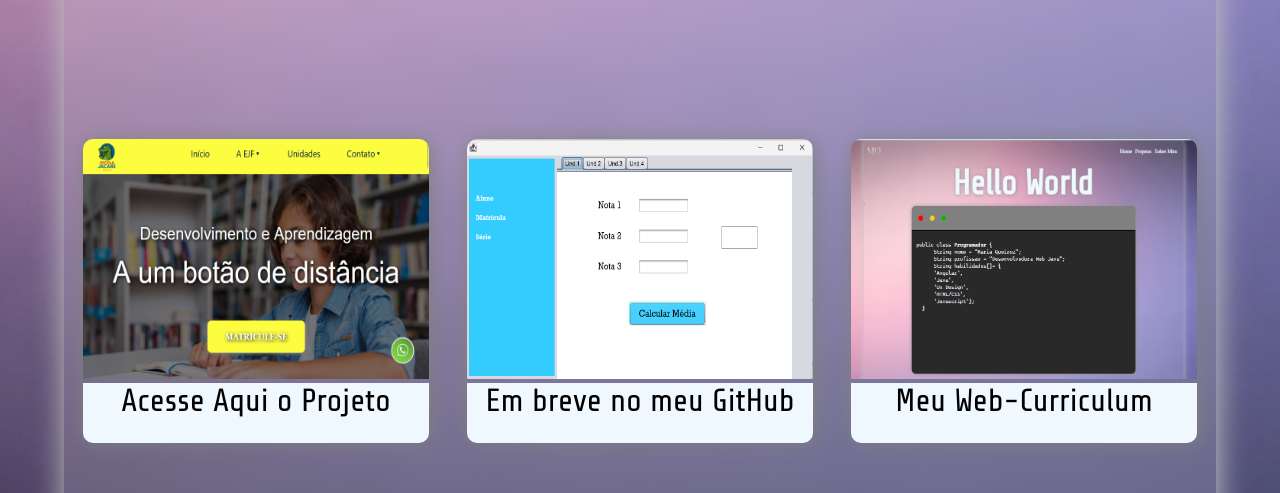
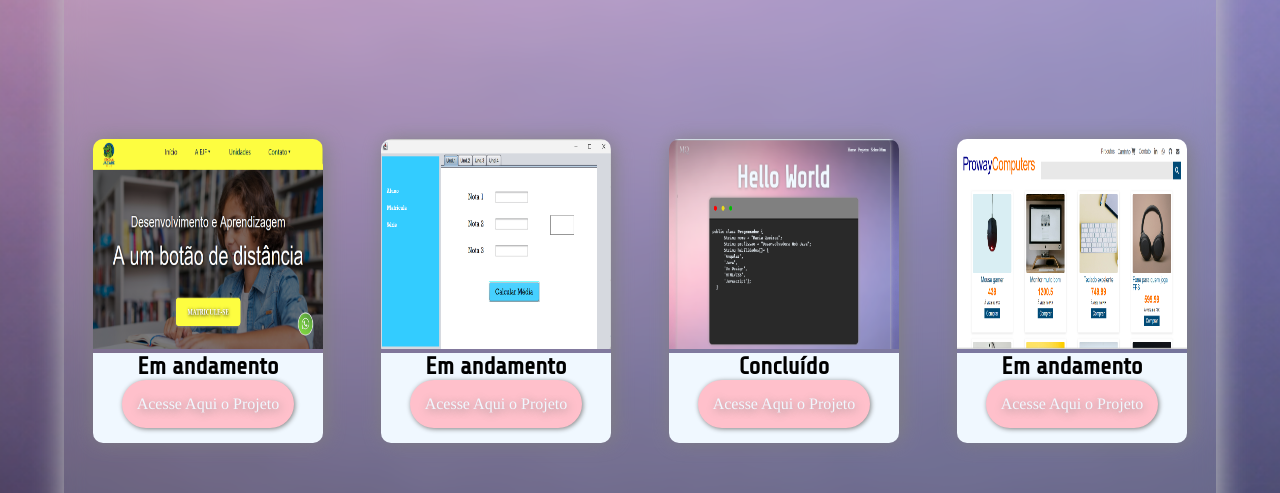
Before and after one commit to mariamaia19/SITE-CURRICULO-ANGULAR, an Angular app in the folder site-curriculo/: page /quemsou in a window 1280 px wide. Shown: the part 1380-1873 px from the top of the page. Built offline with nearby package versions, Linux system fonts and the light colour scheme; a web font is replaced by a local one.

Commit message:
atualizando site com bidings

```diff
--- /dev/null
+++ b/site-curriculo/src/app/corpo/quemsomos/projetoslista.ts
@@ -0,0 +1,13 @@
+export interface Projetos {
+    nomeProjeto: string;
+    imagem: string;
+    descricao: string;
+    link: string;
+}
+
+export const projetos: Projetos[] = [
+    {nomeProjeto: "Site Escola Infantil", imagem: "assets/imagens-banco/Captura de tela 2026-01-30 210026.png", descricao: "Em andamento", link: "https://mariamaia19.github.io/Mini-Projeto-Escola/"},
+    {nomeProjeto: "Projeto Mentore", imagem: "assets/imagens-banco/Captura de tela 2026-01-30 211127.png", descricao: "Em andamento", link: "" },
+    {nomeProjeto: "Site-Curriculo", imagem: "assets/imagens-banco/Captura de tela 2026-01-31 183951.png", descricao: "Concluído", link: "https://mariamaia19.github.io/SITE-CURRICULO-ANGULAR/"},
+    {nomeProjeto: "Site E-commerce", imagem: "assets/imagens-banco/Captura de tela 2026-02-11 115328.png", descricao: "Em andamento", link: ""},
+]
--- a/site-curriculo/src/app/corpo/quemsomos/quemsomos.component.css
+++ b/site-curriculo/src/app/corpo/quemsomos/quemsomos.component.css
@@ -107,7 +107,7 @@
 .projeto {
     box-shadow: 2px 2px 20px grey;
     border-radius: 10px;
-    width: 30%;
+    width: 20%;
     height: 300px;
 
     animation: subir 0.6s ease-out forwards;
@@ -128,17 +128,30 @@
     border-top-left-radius: 10px;
     border-top-right-radius: 10px;
     width: 100%;
-    height: 80%;
+    height: 70%;
     cursor: pointer;
 }
-.projeto p {
+.projeto-descricao {
     font-family: var(--fonte__texto__um);
     background-color: aliceblue;
-    font-size: 2rem;
-    height: 20%;
+    font-size: 1rem;
+    min-height: 30%;
     border-bottom-left-radius: 10px;
     border-bottom-right-radius: 10px;
     text-align: center;
+}
+
+.projeto-descricao button {
+    background-color: pink;
+    padding: 15px;
+    border-radius: 25px;
+    border: none;
+    box-shadow: 1px 1px 5px grey;
+    color: var(--cor__texto__um);
+    font-family: var(--fonte__texto__tres);
+    text-shadow: 1px 2px 10px gray;
+    font-size: 1rem;
+    cursor: pointer;
 }
 
 /*mediaquery*/
@@ -205,8 +218,8 @@
         height: 300px;
     }
 
-    .projeto p {
-        font-size: 1.2rem;
+    .projeto-descricao h2 {
+        font-size: 1rem;
 
     }
 }
--- a/site-curriculo/src/app/corpo/quemsomos/quemsomos.component.html
+++ b/site-curriculo/src/app/corpo/quemsomos/quemsomos.component.html
@@ -103,18 +103,19 @@ responsivo</li>
 </section>
 <section class="projetos">
     <h1>Meus Projetos</h1>
+    <ul>
+        <li>
+
+        </li>
+    </ul>
     <div class="projetos-container">
-        <div class="projeto">
-            <a href="https://mariamaia19.github.io/Mini-Projeto-Escola/" target="_blank"><img src="assets/imagens-banco/Captura de tela 2026-01-30 210026.png"></a>
-            <p>Acesse Aqui o Projeto</p>
+        <div class="projeto" *ngFor="let item of projetos">
+            <img [src]= "item.imagem">
+            <div class="projeto-descricao">
+                <h2>{{item.descricao}}</h2>
+                <a [href]="item.link" target="_blank" rel="noopener"><button>Acesse Aqui o Projeto</button></a>
+            </div>
         </div>
-        <div class="projeto">
-            <a href="#"><img src="assets/imagens-banco/Captura de tela 2026-01-30 211127.png"></a>
-            <p>Em breve no meu GitHub</p>
-        </div>
-        <div class="projeto">
-            <a href="#"><img src="assets/imagens-banco/Captura de tela 2026-01-31 183951.png"></a>
-            <p>Meu Web-Curriculum</p>
-        </div>
+
     </div>
 </section>
--- a/site-curriculo/src/app/corpo/quemsomos/quemsomos.component.ts
+++ b/site-curriculo/src/app/corpo/quemsomos/quemsomos.component.ts
@@ -1,4 +1,5 @@
 import { Component } from '@angular/core';
+import { Projetos, projetos } from './projetoslista';
 
 @Component({
   selector: 'app-quemsomos',
@@ -12,4 +13,6 @@ export class QuemsomosComponent {
 
   Atualmente, estou buscando minha primeira oportunidade como programadora Front-End, seja em estágio ou como Dev Júnior, com o intuito de aprender mais e me desenvolver na área.`
 
+
+  projetos: Projetos[] = projetos;
 }
```
Also changed, not shown: site-curriculo/src/assets/imagens-banco/Captura de tela 2026-02-11 115328.png (added).
